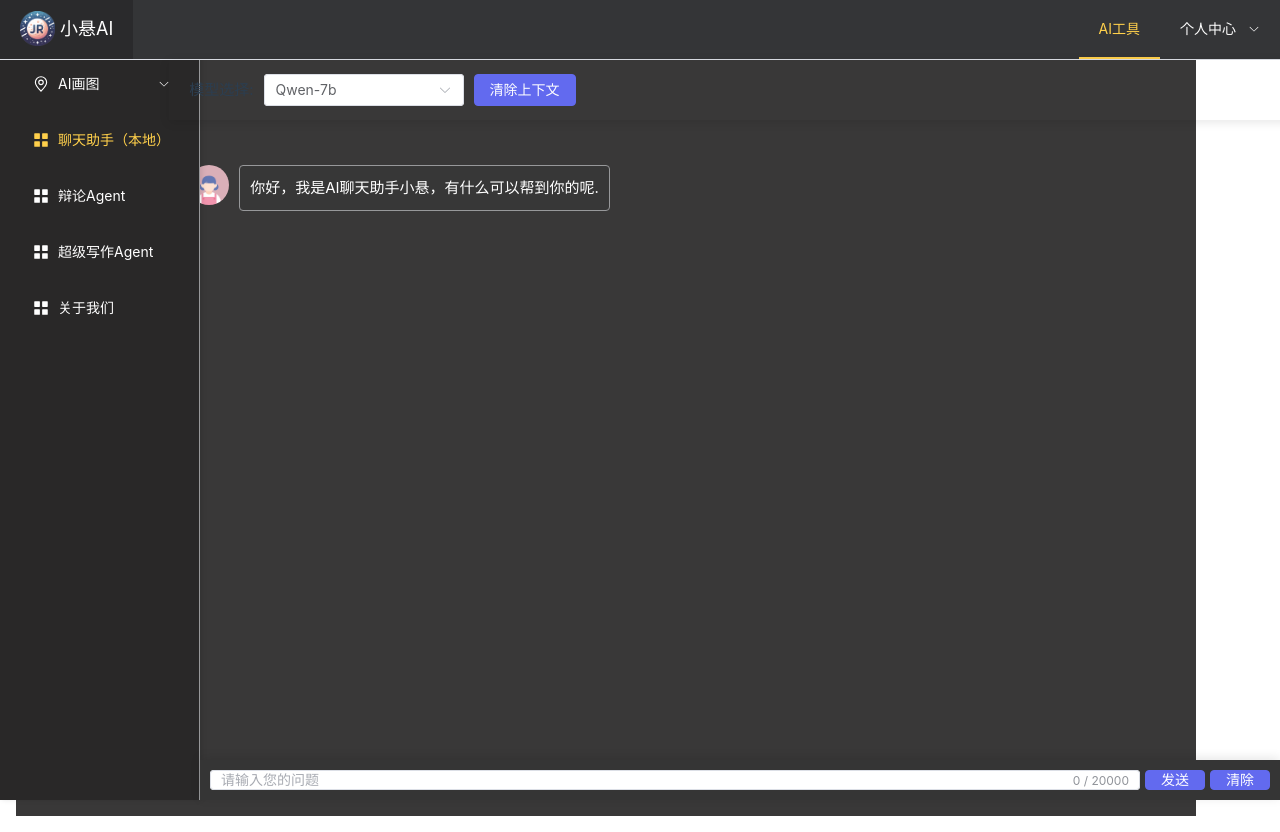
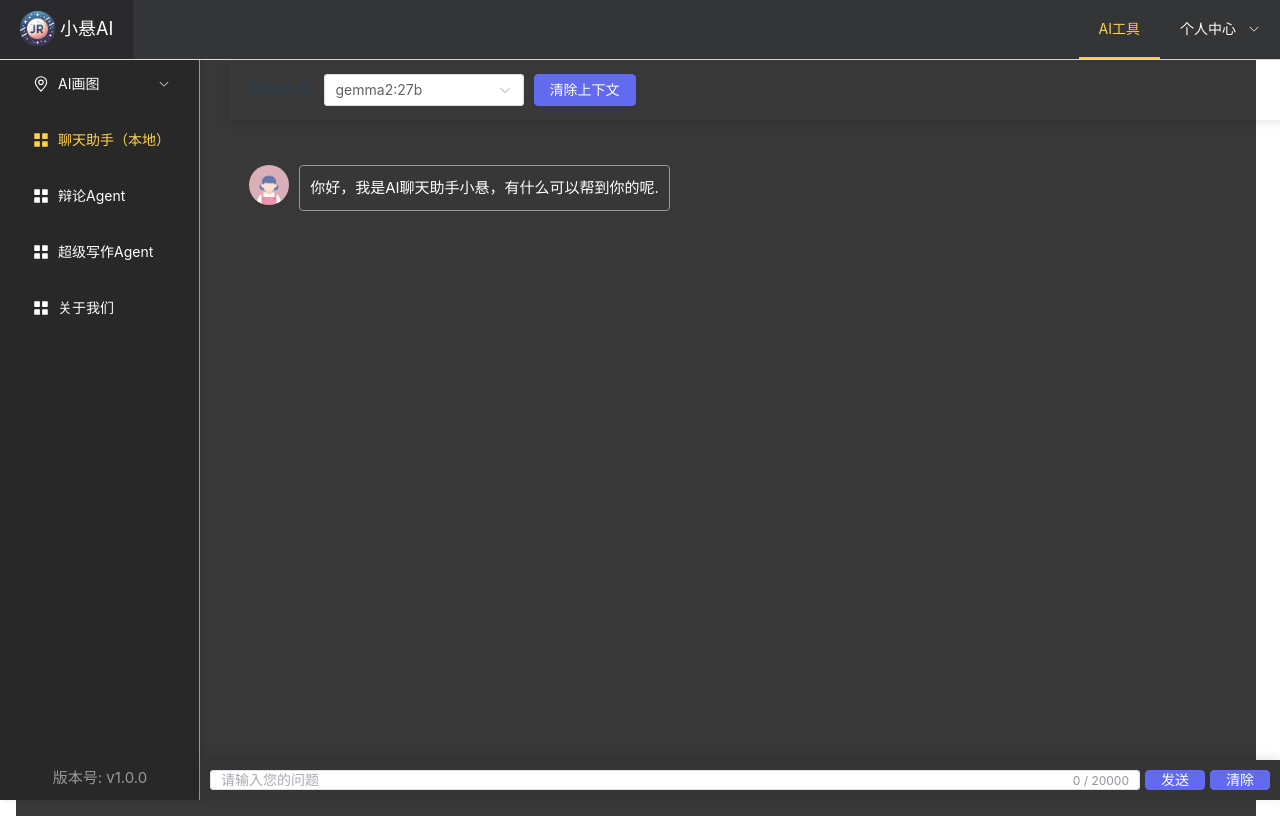
Before and after one commit to xdrshjr/Vue-JR-Ollama-Chat, a Vue app: page /about in a window 1280 px wide. Built offline with nearby package versions, Linux system fonts and the light colour scheme.

Commit message:
[modify] 添加了超级写手页面

```diff
--- a/src/App.vue
+++ b/src/App.vue
@@ -164,7 +164,6 @@ nav a:first-of-type {
   }
   .right-section {
     width: calc(100% - 200px);
-    margin-left: 150px;
   }
 
   nav {
--- a/src/assets/config.js
+++ b/src/assets/config.js
@@ -7,7 +7,8 @@ export const API_URLS = {
 export const MODEL_NAME = {
     QWEN: 'qwen2',
     LLAMA31: 'llama3.1:8b',
-    LLAMA31_70: 'llama3.1:70b'
+    LLAMA31_70: 'llama3.1:70b',
+    GEMMA2: 'gemma2:27b'
 };
 
 export function getModelInfo(model_info) {
@@ -21,5 +22,9 @@ export function getModelInfo(model_info) {
         model_url = API_URLS.CHAT_API_4Card_JDQQJR
         model_name = MODEL_NAME.LLAMA31_70
     }
+    if (model_info === 'gemma2:27b') {
+        model_url = API_URLS.CHAT_API_4Card_JDQQJR
+        model_name = MODEL_NAME.GEMMA2
+    }
     return {model_url, model_name};
 }
--- a/src/components/LeftMenuBar.vue
+++ b/src/components/LeftMenuBar.vue
@@ -43,6 +43,9 @@
       </el-menu>
     </el-col>
   </el-row>
+  <div class="version-info">
+    <a href="https://vue-jrchat.hk.cpolar.io/home" target="_blank" style="color: #999;">版本号: v1.0.0</a>
+  </div>
 </template>
 
 <script lang="ts" setup>
@@ -84,4 +87,16 @@ const handleSelect = (key: string, keyPath: string[]) => {
   padding: 0;
   border: none;
 }
+
+.version-info {
+  position: fixed;
+  bottom: 0;
+  left: 100px;
+  transform: translateX(-50%);
+  width: fit-content;
+  padding: 10px;
+  /* background-color: rgba(0, 0, 0, 0.5); */
+  color: #fff;
+  font-size: 15px;
+}
 </style>
--- a/src/views/AboutView.vue
+++ b/src/views/AboutView.vue
@@ -80,6 +80,7 @@
   width: 80vw;
   display: flex;
   flex-direction: column;
+  margin-left: 10rem;
 }
 
 .chat-container {
@@ -230,6 +231,7 @@
     width: 100vw;
     display: flex;
     flex-direction: column;
+    margin-left: 0;
   }
 
   .chat-container {
@@ -283,7 +285,7 @@ const newMessage = ref<string>('');
 
 const resultBox = ref<HTMLElement | null>(null);
 
-const value = ref('Qwen-7b')
+const value = ref('gemma2:27b')
 
 const options = [
   {
@@ -293,6 +295,10 @@ const options = [
   {
     value: 'Llama3.1-70b',
     label: 'Llama3.1-70b',
+  },
+  {
+    value: 'gemma2:27b',
+    label: 'gemma2:27b',
   }
 ]
 
--- a/src/views/AgentDebateView.vue
+++ b/src/views/AgentDebateView.vue
@@ -97,6 +97,10 @@ const options = [
   {
     value: 'Llama3.1-70b',
     label: 'Llama3.1-70b',
+  },
+  {
+    value: 'gemma2:27b',
+    label: 'gemma2:27b',
   }
 ]
 
@@ -127,7 +131,9 @@ const callApi = async (message: string) => {
   const req_messages = systemPrompt + message;
 
   try {
-    const response = await fetch('https://debate-agent-jr.nas.cpolar.cn/start_debate', {
+    const req_url = 'https://debate-agent-jr.nas.cpolar.cn/start_debate'
+    // const req_url = 'http://127.0.0.1:5000/start_debate'
+    const response = await fetch(req_url, {
       method: 'POST',
       headers: {
         'Content-Type': 'application/json',
--- a/src/views/AgentSearchView.vue
+++ b/src/views/AgentSearchView.vue
@@ -283,7 +283,7 @@ const newMessage = ref<string>('');
 
 const resultBox = ref<HTMLElement | null>(null);
 
-const value = ref('Llama3.1')
+const value = ref('gemma2:27b')
 
 const options = [
   {
@@ -310,7 +310,7 @@ const handleEnter = (event: KeyboardEvent) => {
 
 const callApi = async (message: any, model_url: any, model_name: any) => {
   try {
-    const systemPrompt = "你是一个知识丰富的助手，请帮忙回答用户的问题。当用户以任何方式问你是谁的时候，记住你的名字叫小悬，你的开发团队是JR-AI"; // 系统提示词
+    const systemPrompt = "你是一个知识丰富的助手。"; // 系统提示词
     const filteredMessages = messages.value.filter(m => !(m.content === '等待消息中...'));
     const response = await fetch(model_url, {
       method: 'POST',
@@ -411,7 +411,8 @@ const sendMessage = async () => {
     });
     messages.value.push({ role: 'assistant', content: '等待消息中...', loading: true, progress: 0 });
     let {model_url, model_name} = getModelInfo(value.value);
-    await callApi(userMessage, 'https://qwen72ollama-jr.nas.cpolar.cn/v1/chat/completions', 'write_tutorial');
+    const req_url = 'https://super_writer.hk.cpolar.io/v1/chat/completions'
+    await callApi(userMessage, req_url, 'write_tutorial');
   }
 };
 
```
Lines whose indentation alone changed are shown as unchanged.
